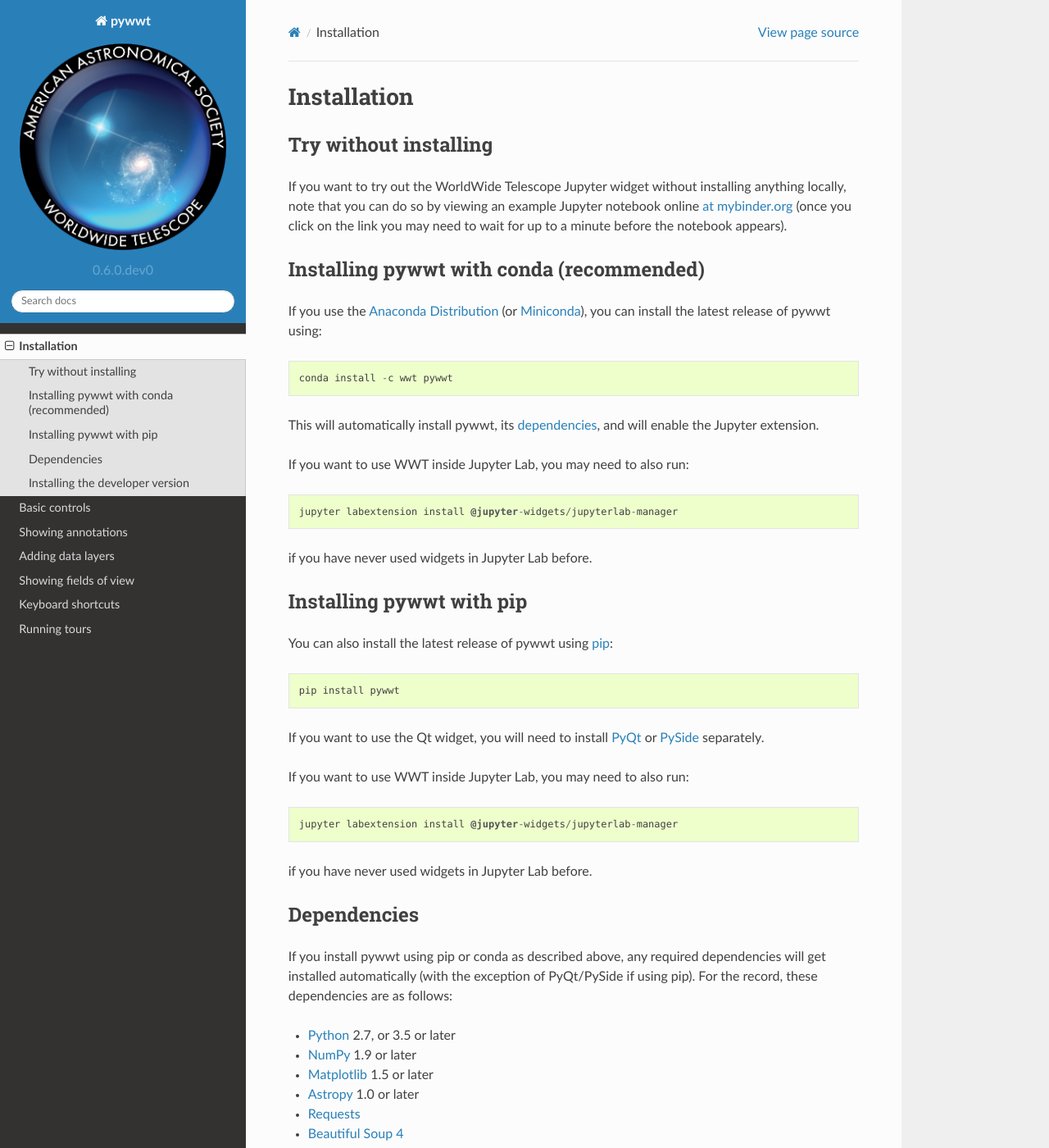
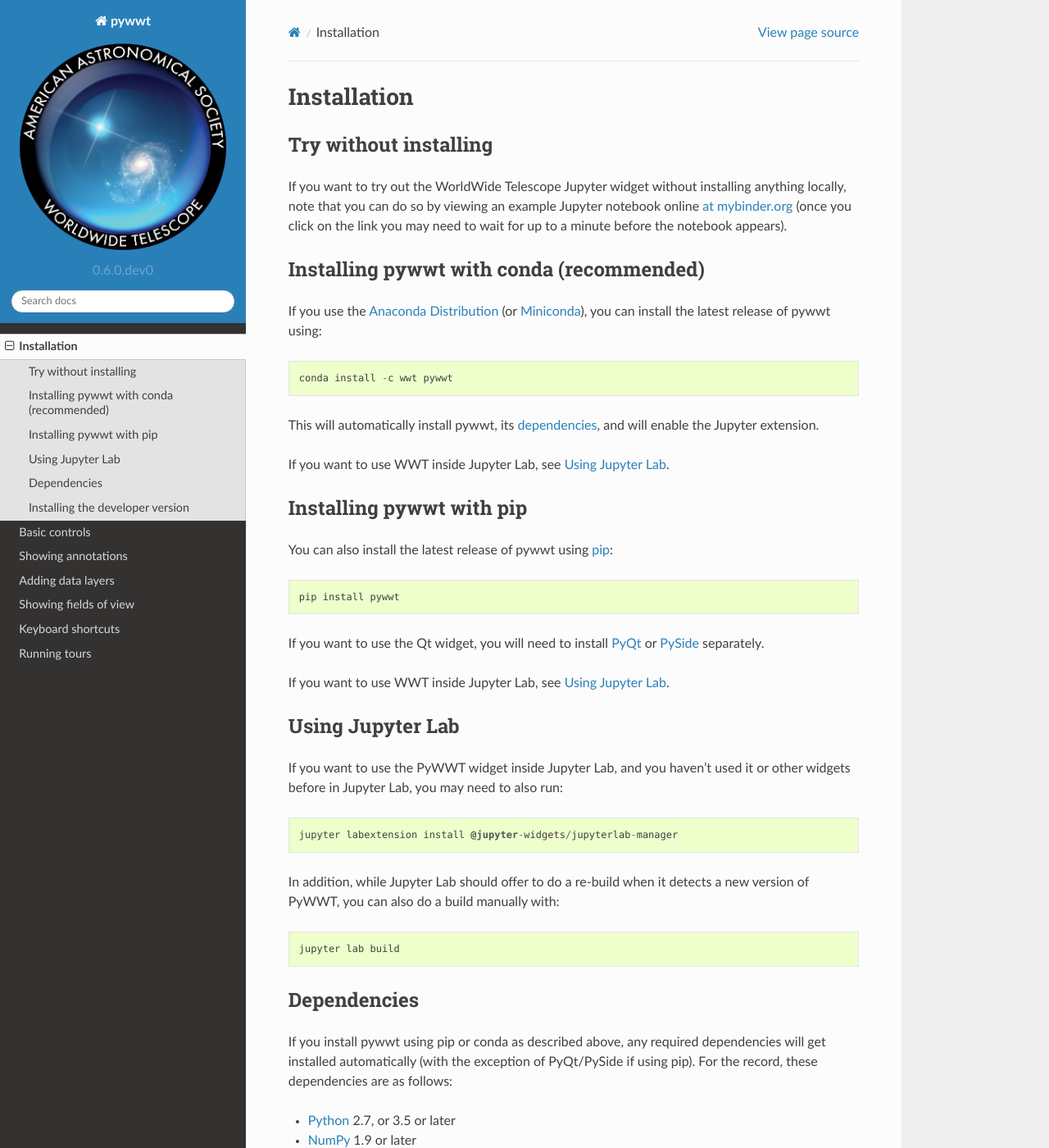
Before and after one commit to WorldWideTelescope/pywwt, a Sphinx documentation site: the page built from docs/installation.rst, in a window 1280 px wide and 1400 px high. Shown: the whole window at 82% size. Built offline with Sphinx 7.4.7 and the Read the Docs theme 2.0.0, drawn with Linux system fonts in a browser that asks for light colours; pages that are not in the unit, such as notebooks, are missing from menus.

Commit message:
Mention jupyter lab build

```diff
--- a/docs/installation.rst
+++ b/docs/installation.rst
@@ -22,11 +22,7 @@
 This will automatically install pywwt, its `dependencies <Dependencies>`_, and
 will enable the Jupyter extension.
 
-If you want to use WWT inside Jupyter Lab, you may need to also run::
-
-    jupyter labextension install @jupyter-widgets/jupyterlab-manager
-
-if you have never used widgets in Jupyter Lab before.
+If you want to use WWT inside Jupyter Lab, see `Using Jupyter Lab`_.
 
 Installing pywwt with pip
 -------------------------
@@ -40,11 +36,20 @@
 `PyQt <https://riverbankcomputing.com/software/pyqt/intro>`_ or
 `PySide <https://wiki.qt.io/PySide>`_ separately.
 
-If you want to use WWT inside Jupyter Lab, you may need to also run::
+If you want to use WWT inside Jupyter Lab, see `Using Jupyter Lab`_.
+
+Using Jupyter Lab
+-----------------
+
+If you want to use the PyWWT widget inside Jupyter Lab, and you haven't used it
+or other widgets before in Jupyter Lab, you may need to also run::
 
     jupyter labextension install @jupyter-widgets/jupyterlab-manager
 
-if you have never used widgets in Jupyter Lab before.
+In addition, while Jupyter Lab should offer to do a re-build when it detects
+a new version of PyWWT, you can also do a build manually with::
+
+    jupyter lab build
 
 Dependencies
 ------------
```
